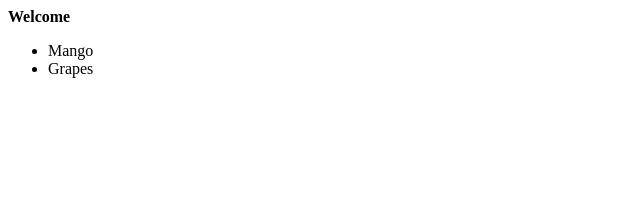
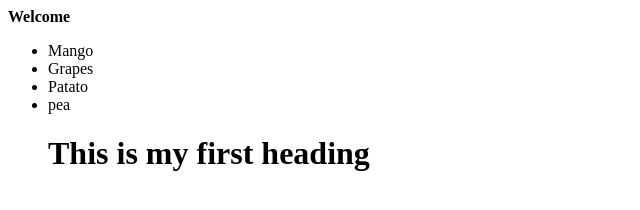
Before and after one commit to dataritz/demoweb, a plain HTML site: page index.html in a window 1280 px wide. Shown: the whole page, without its empty margins (0-640 px from the left). Drawn offline with Linux system fonts and the light colour scheme.

Commit message:
Added one heading and two more bullet for patato and pea

```diff
--- a/index.html
+++ b/index.html
@@ -6,9 +6,11 @@
 <body>
 <b>Welcome</b>
 <ul>
-
 <li>Mango</li>
 <li>Grapes</li>
+<li>Patato</li>
+<li>pea</li>
+<h1>This is my first heading</h1>
 </ul>
 </body>
 </html>
```
